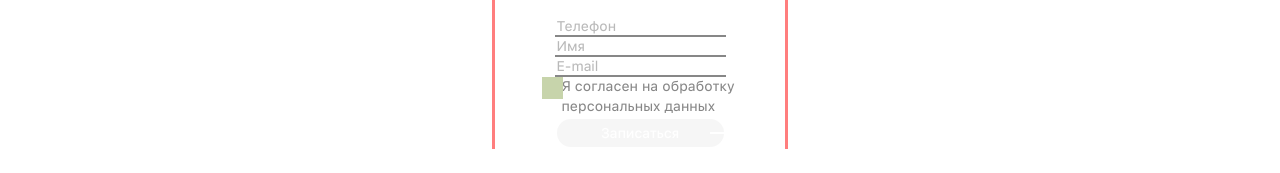
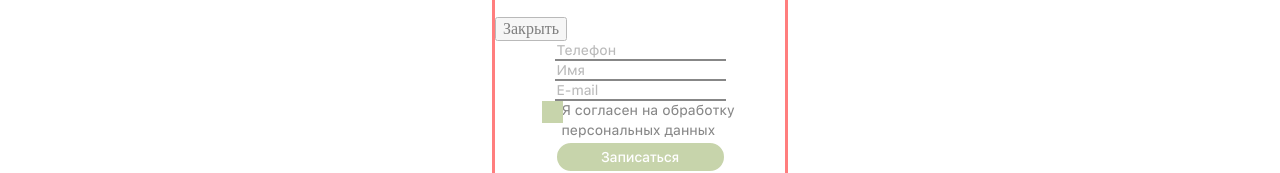
Before and after one commit to gorushkin/pilates, a website: page source/index.html in a window 1280 px wide. Shown: the part 5258-5431 px from the top of the page. Before the commit the page ends 5407 px from the top, so only its background shows below. Drawn offline with nearby package versions, Linux system fonts and the light colour scheme; files that its build step writes are made by us from their sources.

Commit message:
part is done

```diff
--- a/source/index.html
+++ b/source/index.html
@@ -264,13 +264,13 @@
   <section class="popup">
     <div class="popup__wrapper">
       <h2 class="popup__title">Хочешь записаться на занятие?</h2>
+      <button class="popup_close" type="button">Закрыть</button>
       <form action="https://echo.htmlacademy.ru" class="popup__form" method="POST">
         <input class="popup__input" type="tel" name="tel" placeholder="Телефон">
         <input class="popup__input" type="text" name="name" placeholder="Имя">
         <input class="popup__input" type="email" name="tel" placeholder="E-mail">
-        <label class="popup__consent-block">
-          <input class="popup__input visually-hidden" type="checkbox" name="consent">
-          Я согласен на обработку персональных данных</label>
+        <input class="popup__input visually-hidden" type="checkbox" name="consent" id="consent">
+        <label class="popup__consent-block" for="consent">Я согласен на обработку персональных данных</label>
         <button class="popup__send-button button" type="submit">Записаться</button>
       </form>
     </div>
--- a/source/sass/blocks/body.scss
+++ b/source/sass/blocks/body.scss
@@ -59,3 +59,13 @@ img {
   clip: rect(0 0 0 0);
   overflow: hidden;
 }
+
+.button {
+  @include main-font (14px, 500, 18px, #ffffff);
+  letter-spacing: -0.3px;
+  text-align: center;
+  border-radius: 35px;
+  border: 2px solid #ffffff;
+  padding: 5px 24px;
+  position: relative;
+}
--- a/source/sass/blocks/popup.scss
+++ b/source/sass/blocks/popup.scss
@@ -29,6 +29,7 @@
   width: 207px;
   position: relative;
   margin-left: 50px;
+  cursor: pointer;
 
   &::before {
     position: absolute;
@@ -42,6 +43,11 @@
   }
 }
 
+.popup__input[type="checkbox"]:checked + .popup__consent-block::before {
+  background-image: url("../img/popup_consent_button.svg");
+}
+
 .popup__send-button {
   width: 171px;
+  background-color: #91aa59;
 }
--- a/source/sass/blocks/timetable.scss
+++ b/source/sass/blocks/timetable.scss
@@ -85,16 +85,7 @@
   }
 }
 
-.button {
-  @include main-font (14px, 500, 18px, #ffffff);
-  letter-spacing: -0.3px;
-  text-align: center;
-  border-radius: 35px;
-  border: 2px solid #ffffff;
-  padding: 5px 24px;
-  position: relative;
-
-  &::after {
+.level-card__make-order::after {
   position: absolute;
   content: "";
   background: url("../img/button_arrow.png") no-repeat 50%;
@@ -103,4 +94,3 @@
   top: 8px;
   right: -21px;
 }
-}
```
Also changed, not shown: source/img/popup_consent_button.svg (added). Lines whose indentation alone changed are shown as unchanged.
